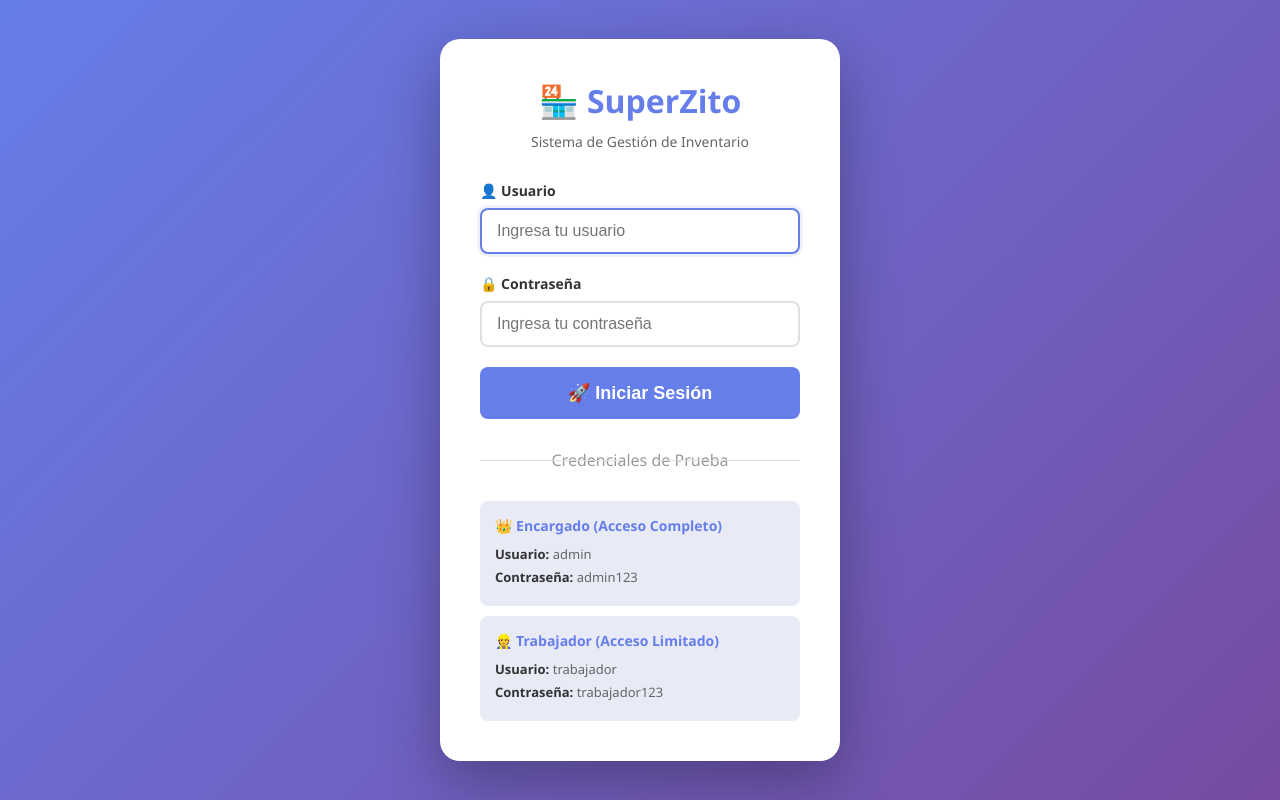
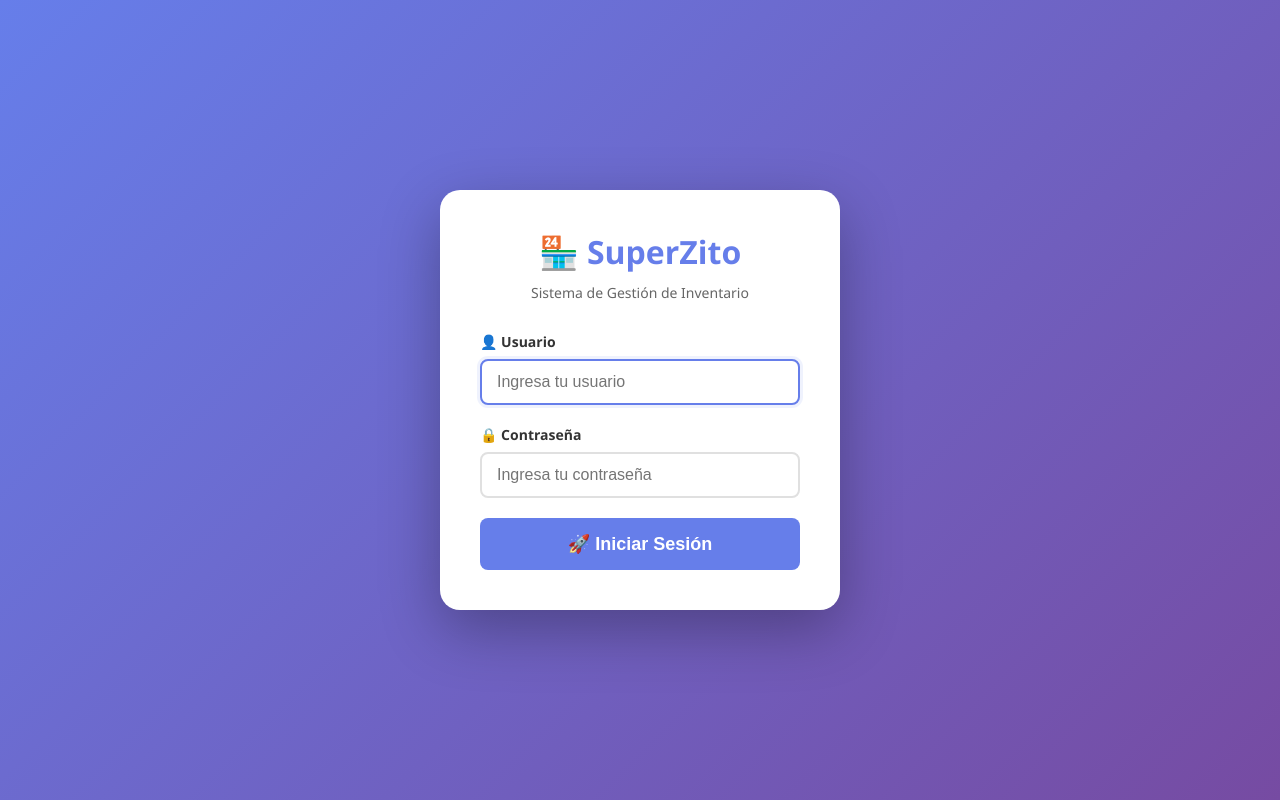
Before and after one commit to rafastarkuwu/inventario_superzito, a PHP site: page /login.php in a window 1280 px wide. Run offline with PHP 8.4, Linux system fonts and the light colour scheme.

Commit message:
Refactor login.php for improved readability

```diff
--- a/login.php
+++ b/login.php
@@ -147,53 +147,6 @@ if ($_SERVER['REQUEST_METHOD'] === 'POST') {
             font-size: 14px;
         }
 
-        .divider {
-            text-align: center;
-            margin: 30px 0;
-            color: #999;
-            position: relative;
-        }
-
-        .divider::before,
-        .divider::after {
-            content: '';
-            position: absolute;
-            top: 50%;
-            width: 45%;
-            height: 1px;
-            background: #e0e0e0;
-        }
-
-        .divider::before {
-            left: 0;
-        }
-
-        .divider::after {
-            right: 0;
-        }
-
-        .demo-credentials {
-            background: #e8eaf6;
-            padding: 15px;
-            border-radius: 8px;
-            font-size: 13px;
-        }
-
-        .demo-credentials h4 {
-            color: #667eea;
-            margin-bottom: 10px;
-            font-size: 14px;
-        }
-
-        .demo-credentials p {
-            color: #666;
-            margin: 5px 0;
-        }
-
-        .demo-credentials strong {
-            color: #333;
-        }
-
         @media (max-width: 480px) {
             .login-container {
                 padding: 30px 20px;
@@ -243,20 +196,6 @@ if ($_SERVER['REQUEST_METHOD'] === 'POST') {
                 🚀 Iniciar Sesión
             </button>
         </form>
-
-        <div class="divider">Credenciales de Prueba</div>
-
-        <div class="demo-credentials">
-            <h4>👑 Encargado (Acceso Completo)</h4>
-            <p><strong>Usuario:</strong> admin</p>
-            <p><strong>Contraseña:</strong> admin123</p>
-        </div>
-
-        <div class="demo-credentials" style="margin-top: 10px;">
-            <h4>👷 Trabajador (Acceso Limitado)</h4>
-            <p><strong>Usuario:</strong> trabajador</p>
-            <p><strong>Contraseña:</strong> trabajador123</p>
-        </div>
     </div>
 </body>
 </html>
```
